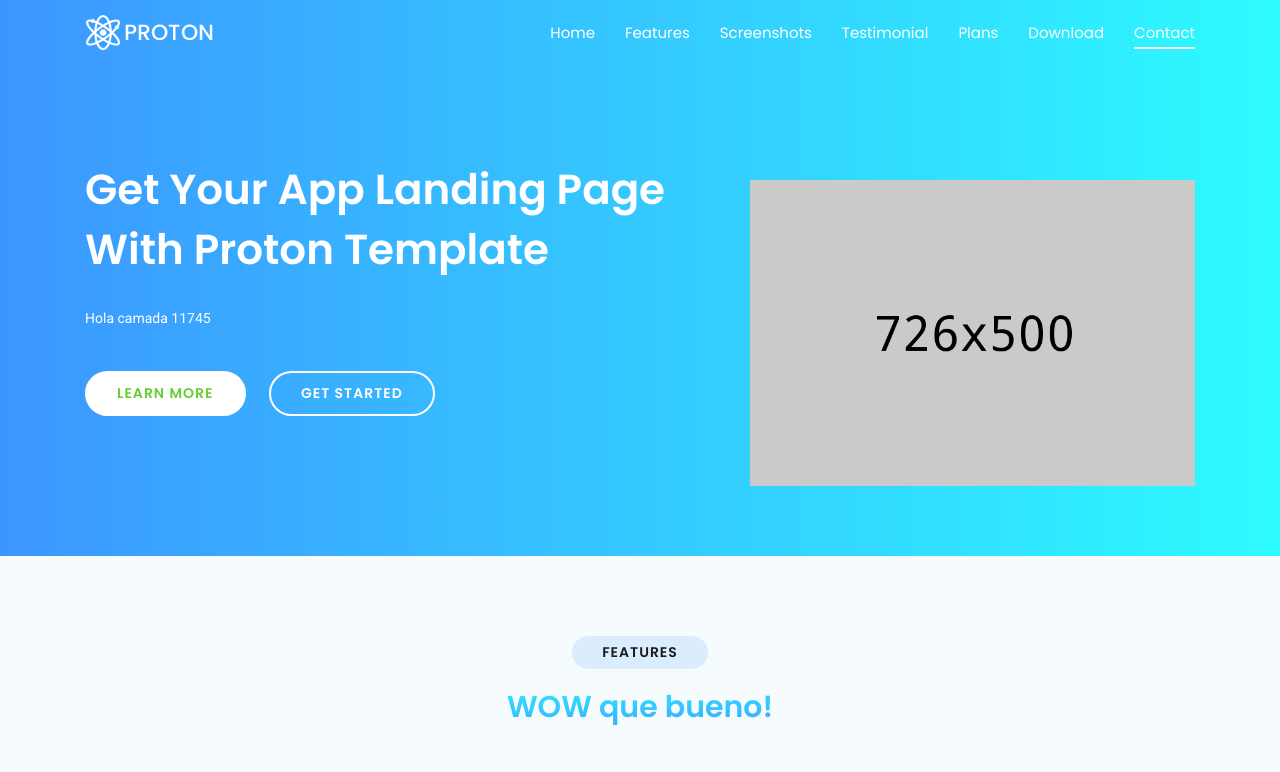
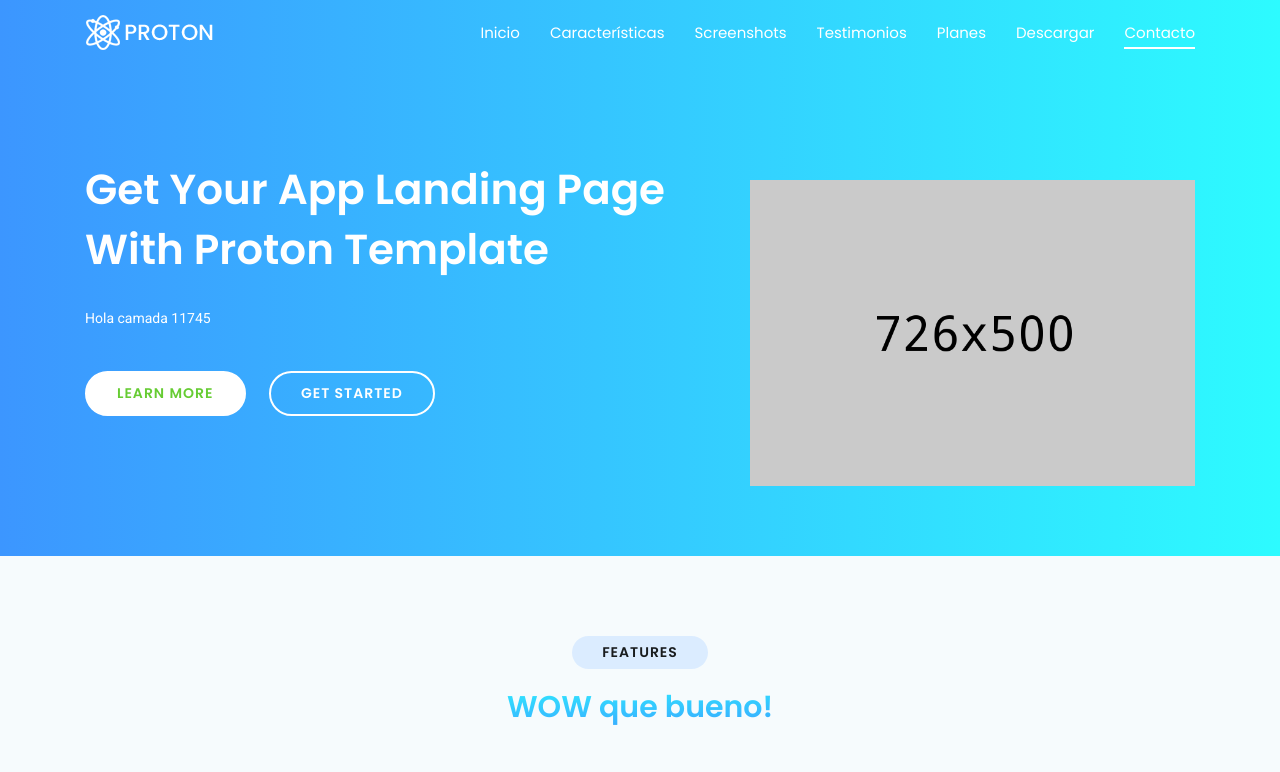
Before and after one commit to profeEma/clase15C11745, a plain HTML site: page index.html in a window 1280 px wide. Shown: the top 772 px of the page. Drawn offline with Linux system fonts and the light colour scheme; files whose address does not match are found by name.

Commit message:
modificaciones navbar

```diff
--- a/index.html
+++ b/index.html
@@ -36,25 +36,25 @@
           <div class="collapse navbar-collapse" id="navbarCollapse">
             <ul class="navbar-nav mr-auto w-100 justify-content-end">
               <li class="nav-item">
-                <a class="nav-link page-scroll" href="#home">Home</a>
+                <a class="nav-link page-scroll" href="#home">Inicio</a>
               </li>
               <li class="nav-item">
-                <a class="nav-link page-scroll" href="#app-features">Features</a>
+                <a class="nav-link page-scroll" href="#app-features">Características</a>
               </li>
               <li class="nav-item">
                 <a class="nav-link page-scroll" href="#screenshots">Screenshots</a>
               </li>
               <li class="nav-item">
-                <a class="nav-link page-scroll" href="#testimonial">Testimonial</a>
+                <a class="nav-link page-scroll" href="#testimonial">Testimonios</a>
               </li>
               <li class="nav-item">
-                <a class="nav-link page-scroll" href="#pricing">Plans</a>
+                <a class="nav-link page-scroll" href="#pricing">Planes</a>
               </li>
               <li class="nav-item">
-                <a class="nav-link page-scroll" href="#download">Download</a>
+                <a class="nav-link page-scroll" href="#download">Descargar</a>
               </li>
               <li class="nav-item">
-                <a class="nav-link page-scroll" href="#map-area">Contact</a>
+                <a class="nav-link page-scroll" href="#map-area">Contacto</a>
               </li>
             </ul>
           </div>
```
